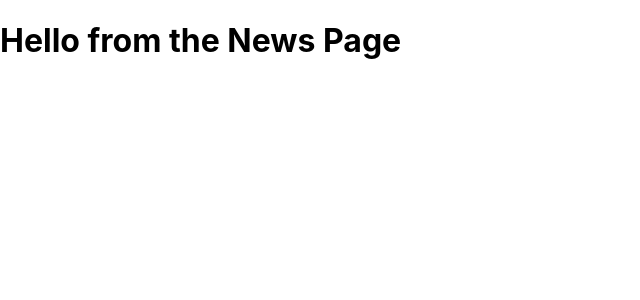
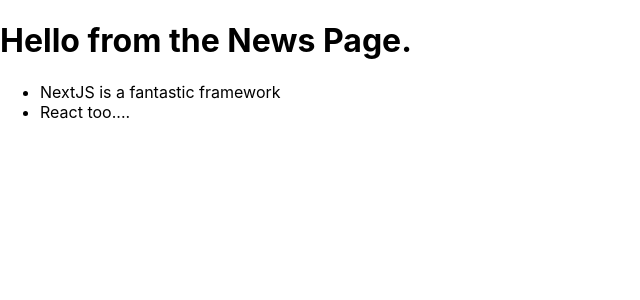
Before and after one commit to aindriu80/academind-nextjs-app, a Next.js app: page /news in a window 1280 px wide. Shown: the top 300 px of the page, without its empty margins (0-640 px from the left). Built offline with nearby package versions, Linux system fonts and the light colour scheme.

Commit message:
Linking between pages

```diff
--- a/pages/news.js
+++ /dev/null
@@ -1,6 +0,0 @@
-// our-domain.com/news
-
-function NewsPage() {
-  return <h1>Hello from the News Page</h1>
-}
-export default NewsPage
--- a/pages/news/index.js
+++ b/pages/news/index.js
@@ -1,6 +1,20 @@
+import { Fragment } from 'react'
+import Link from 'next/link'
 // our-domain.com/news
 
 function NewsPage() {
-  return <h1>Hello from the News Page</h1>
+  return (
+    <Fragment>
+      <h1>Hello from the News Page.</h1>
+      <ul>
+        <li>
+          <Link href="/news/nextjs-is-a-great-framework">
+            NextJS is a fantastic framework
+          </Link>
+        </li>
+        <li>React too....</li>
+      </ul>
+    </Fragment>
+  )
 }
 export default NewsPage
```
